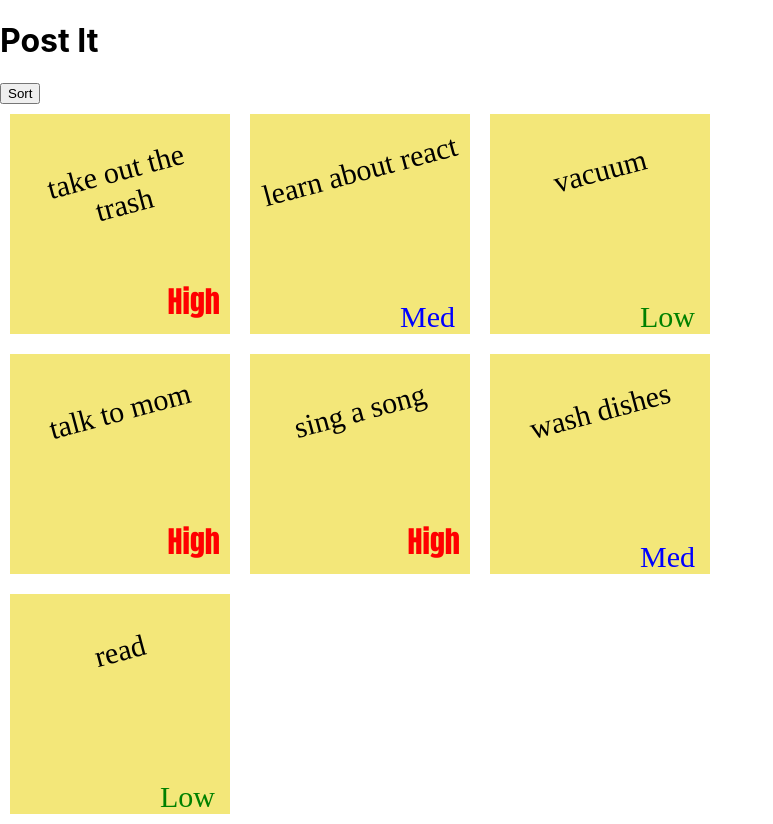
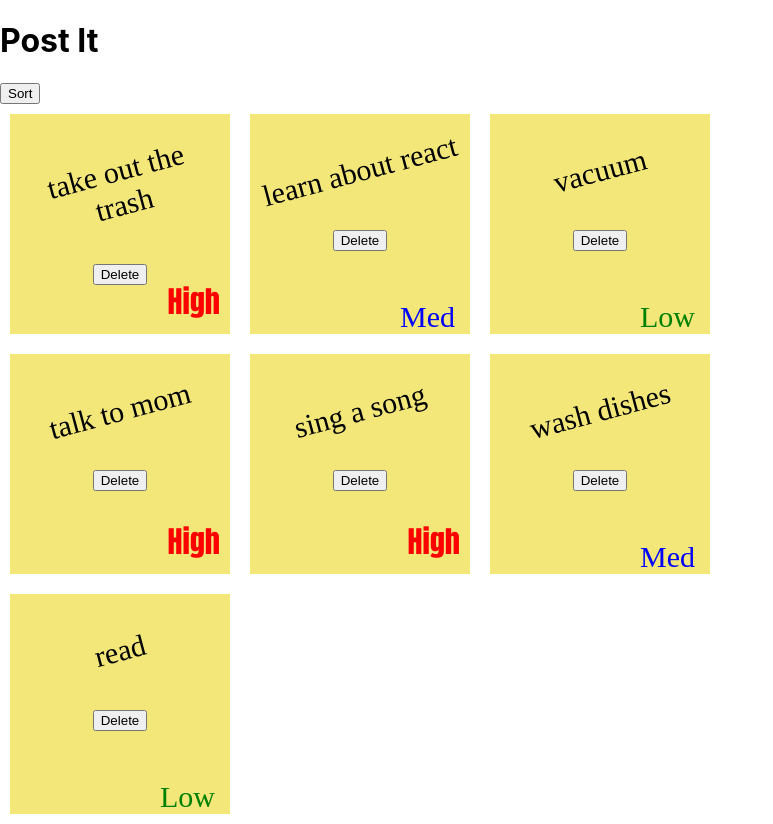
Before and after one commit to 4nth0ny1/post-it, a React (Create React App) app: page / in a window 1280 px wide. Shown: the whole page, without its empty margins (0-773 px from the left). Built offline with nearby package versions, Linux system fonts and the light colour scheme.

Commit message:
added deleteNote button

```diff
--- a/src/App.js
+++ b/src/App.js
@@ -44,6 +44,13 @@ function App() {
     },
   ])
 
+  const deleteNote = (noteId) => {
+    const filteredNotes = notes.filter(note => {
+      return note.id !== noteId
+    })
+    setNotes(filteredNotes)
+  }
+
 
   const handleClick = () => {
       const sortedNotes = notes.sort( function (a,b) {
@@ -56,7 +63,7 @@ function App() {
     <>
       <h1>Post It</h1>
       <button onClick={handleClick}>Sort</button>
-      <PostContainer notes={notes} />
+      <PostContainer notes={notes} deleteNote={deleteNote} />
     </>
   );
 }
--- a/src/components/Post.jsx
+++ b/src/components/Post.jsx
@@ -1,11 +1,16 @@
 const Post = (props) => {
     const imp = props.note.importance
+
+    const handleDelete = (e) => {
+        props.deleteNote(props.note.id)
+    }
 
     if (imp === 3){
         return (
             <>
                 <div className="post-it-note">
                     <p className="post-it-note-content">{props.note.content}</p>
+                    <button onClick={handleDelete}>Delete</button>
                     <div className="box high">High</div>
                 </div>
 
@@ -17,6 +22,7 @@ const Post = (props) => {
             <>
                 <div className="post-it-note">
                     <p className="post-it-note-content">{props.note.content}</p>
+                    <button onClick={handleDelete}>Delete</button>
                     <div className="box med">Med</div>
                 </div>
             </>
@@ -26,6 +32,7 @@ const Post = (props) => {
             <>
                 <div className="post-it-note">
                     <p className="post-it-note-content">{props.note.content}</p>
+                    <button onClick={handleDelete}>Delete</button>
                     <div className="box low">Low</div>
                 </div>
             </>
--- a/src/components/PostContainer.jsx
+++ b/src/components/PostContainer.jsx
@@ -3,7 +3,7 @@ import Post from './Post';
 const PostContainer = (props) => {
 
     const postArray = props.notes.map(note => {
-        return <Post key={note.id} note={note} />
+        return <Post key={note.id} note={note} deleteNote={props.deleteNote}/>
     })
     return(
         <>
```
